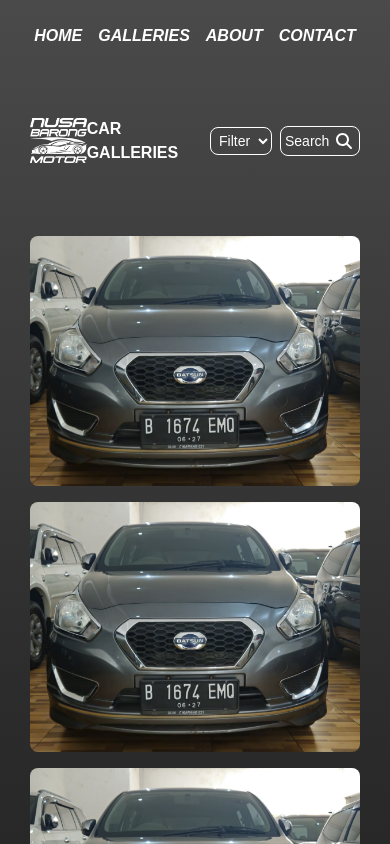
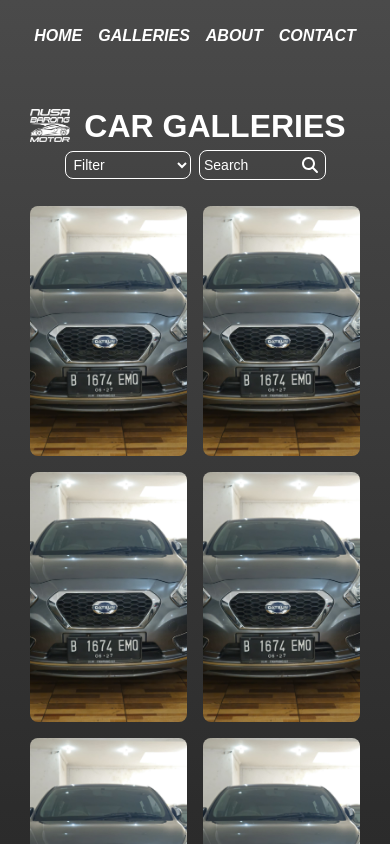
Before and after one commit to davidyusaku-13/nusabarong, a Next.js app: page /galleries in a window 390 px wide. Shown: the top 844 px of the page. Built offline with nearby package versions, Linux system fonts and the light colour scheme.

Commit message:
fixed unresponsiveness in Galleries

```diff
--- a/app/galleries/page.tsx
+++ b/app/galleries/page.tsx
@@ -8,7 +8,13 @@ export default function Galleries() {
       <div className="pt-[75px] min-h-[94vh] text-white bg-gradient-to-b from-[#4A4A4A] via-[#2C2C2C] to-[#1A1A1A] flex flex-col">
         <GalleriesNavbar />
 
-        <div className="p-[30px] grid 2xl:grid-cols-5 xl:grid-cols-4 lg:grid-cols-3 md:grid-cols-2 grid-cols-1 place-items-center gap-4">
+        <div className="p-[30px] pt-0 grid 2xl:grid-cols-5 xl:grid-cols-4 lg:grid-cols-3 grid-cols-2 place-items-center gap-4">
+          <GalleriesCard />
+          <GalleriesCard />
+          <GalleriesCard />
+          <GalleriesCard />
+          <GalleriesCard />
+          <GalleriesCard />
           <GalleriesCard />
           <GalleriesCard />
           <GalleriesCard />
--- a/components/FilterAndSearch.tsx
+++ b/components/FilterAndSearch.tsx
@@ -6,10 +6,10 @@ export default function FilterAndSearch() {
   return (
     <>
       {/* FILTER */}
-      <div>
+      <div className="w-1/2">
         <select
           id="filter"
-          className="bg-transparent text-white text-[20px] border border-white text-sm rounded-lg 2xl:w-[230px] md:w-[120px] p-1"
+          className="bg-transparent text-white text-[20px] border border-white text-sm rounded-lg 2xl:w-[230px] w-full p-1"
           defaultValue={"Filter"}
         >
           <option disabled>Filter</option>
@@ -18,7 +18,7 @@ export default function FilterAndSearch() {
       </div>
 
       {/* SEARCH */}
-      <div className="relative">
+      <div className="relative w-1/2">
         <div className="absolute inset-y-0 end-2 flex items-center ps-3 pointer-events-none">
           <FontAwesomeIcon className="w-4 h-4" icon={faMagnifyingGlass} />
         </div>
@@ -26,7 +26,7 @@ export default function FilterAndSearch() {
           type="text"
           name="search"
           id="search"
-          className="bg-transparent text-white placeholder:text-white text-[20px] border border-white text-sm rounded-lg 2xl:w-[230px] md:w-[120px] w-[80px] p-1"
+          className="bg-transparent text-white placeholder:text-white text-[20px] border border-white text-sm rounded-lg 2xl:w-[230px] w-full p-1"
           placeholder="Search"
         />
       </div>
--- a/components/GalleriesNavbar.tsx
+++ b/components/GalleriesNavbar.tsx
@@ -6,7 +6,8 @@ import FilterAndSearch from "./FilterAndSearch";
 export default function GalleriesNavbar() {
   return (
     <>
-      <div className="flex justify-center items-center p-[30px] h-[131px]">
+      <div className="flex flex-col md:flex-row md:justify-between justify-center items-center p-[30px] h-[131px]">
+        <div className="flex w-full md:w-4/6 justify-between items-center">
           {/* LOGO */}
           <div>
             <Link href={"/"}>
@@ -15,17 +16,18 @@ export default function GalleriesNavbar() {
                 width={96}
                 height={79}
                 alt="nbm_white.png"
-              className="w-[60px] lg:w-[96px]"
+                className="w-[40px] lg:w-[96px]"
               />
             </Link>
           </div>
           {/* TITLE */}
           <div className="mx-auto">
-          <p className="font-extrabold 2xl:text-8xl xl:text-7xl lg:text-5xl md:text-3xl sm:text-[32px] text-[16px]">
+            <p className="font-extrabold 2xl:text-8xl xl:text-7xl lg:text-5xl md:text-4xl sm:text-[32px] text-[32px]">
               CAR GALLERIES
             </p>
           </div>
-        <div className="flex justify-center items-center gap-x-2">
+        </div>
+        <div className="flex md:w-2/6 justify-between items-center gap-x-2">
           <FilterAndSearch />
         </div>
       </div>
```
Lines whose indentation alone changed are shown as unchanged.
